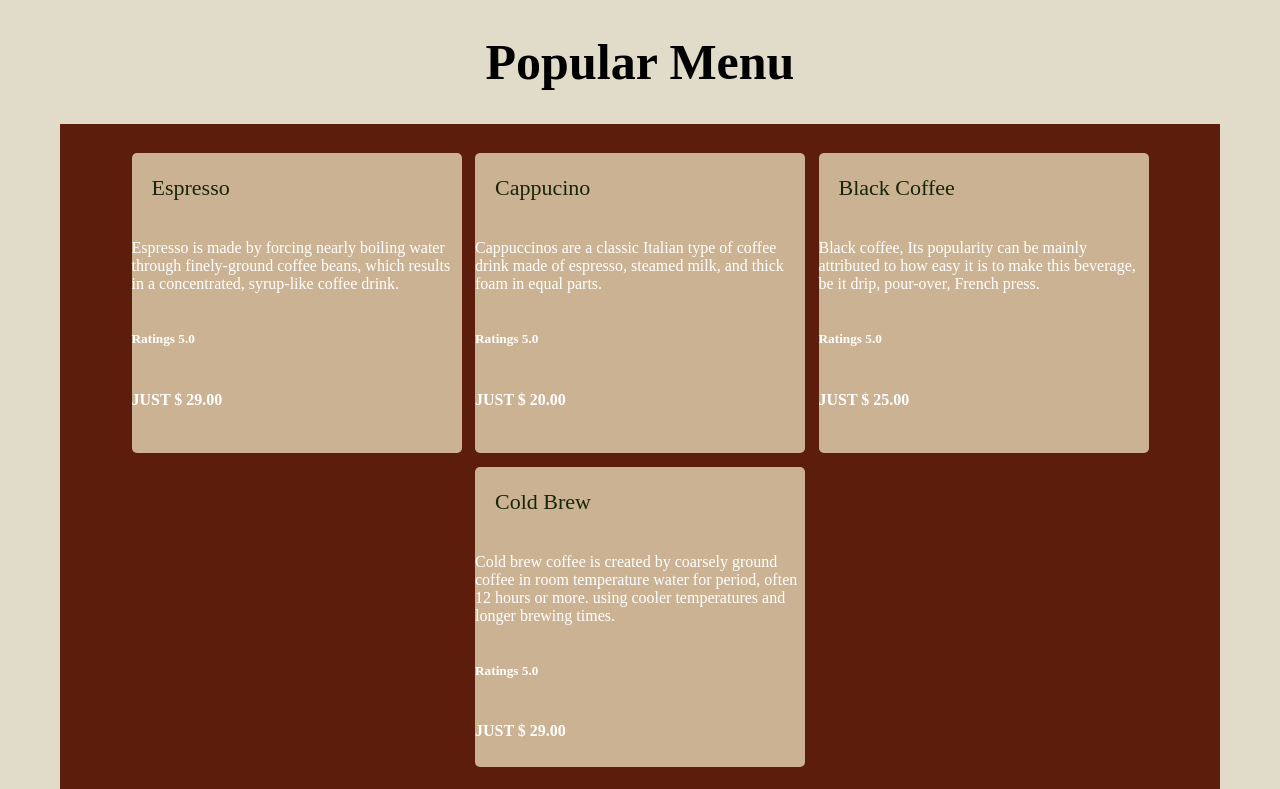
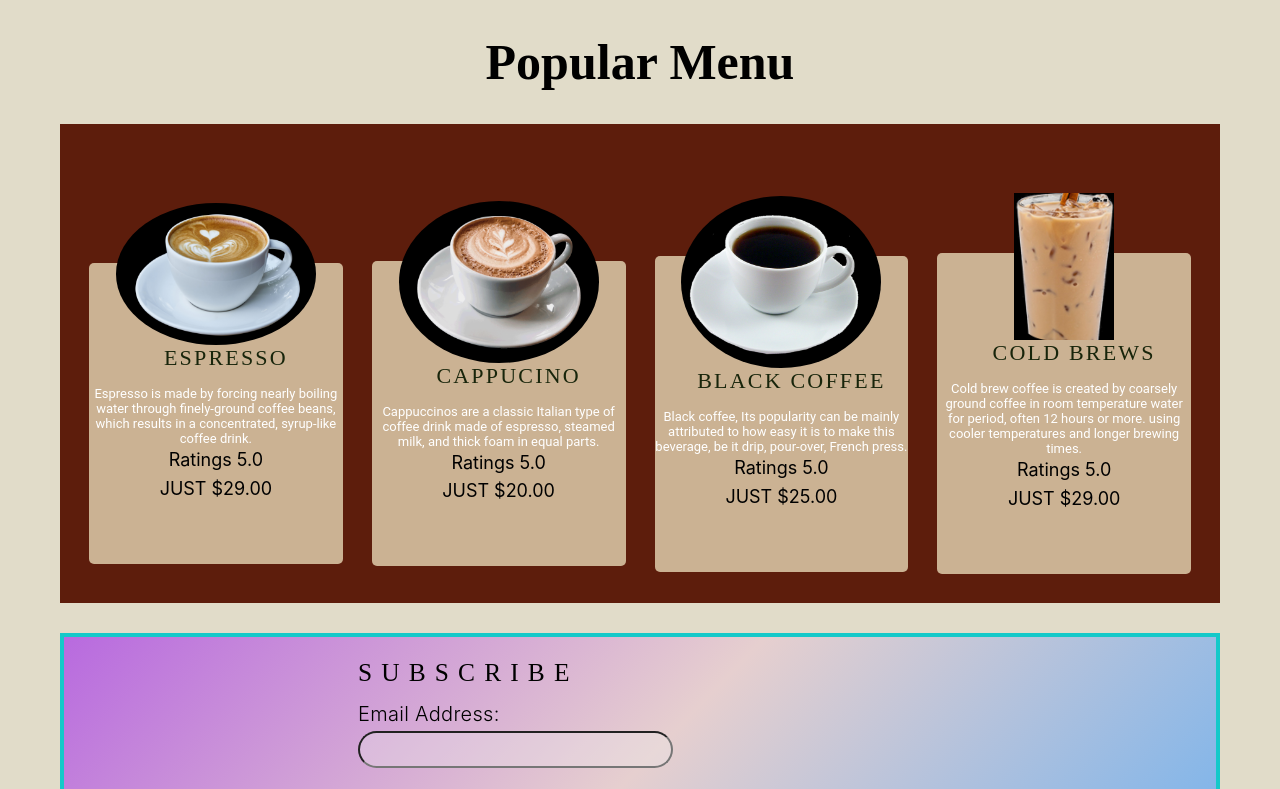
Before and after one commit to ravipatel0113/IS601-Team-A-Final-Project, a Next.js app: page / in a window 1280 px wide. Shown: the part 1251-2040 px from the top of the page. Built offline with nearby package versions, Linux system fonts and the light colour scheme.

Commit message:
Update Popular Menu

```diff
--- a/pages/index.js
+++ b/pages/index.js
@@ -3,6 +3,7 @@ import Head from 'next/head';
 import Image from 'next/image';
 import mainStyles from '../styles/main.module.css';
 import Script from 'next/script';
+import menuStyles from '../styles/menu.module.css';
 // import Image from 'react-native';
 
 import React from 'react';
@@ -52,48 +53,169 @@ export default function Home() {
           </div>
         </section>
 
-        <h1 className= {mainStyles.h1Pop}>Popular Menu</h1>
-        <section className= {mainStyles.PopSection}>
-          <div className= {mainStyles.PopMenu}>
-          {/* <img className= {mainStyles.MenuImage} src='/images/Espresso.png'></img> */}
-            <div className= {mainStyles.MenuItems}>
+        {/* <!-- Testimonial Section --> */}
+        {/* <section className={mainStyles.testimonialsection}>
+            <div className={mainStyles.testimonialsheader}>
 
-                <h3 className= {mainStyles.CoffeeTitle}>Espresso</h3>
-                <p>Espresso is made by forcing nearly boiling water through finely-ground coffee beans, which results in a concentrated, syrup-like coffee drink.</p>
+                <h2>Testimonial</h2>
 
-                <h5>Ratings 5.0</h5>
+                <h1>Read What Others Have to Say</h1>
 
-                <h4>JUST $ 29.00</h4>
             </div>
+        </section>
 
-            <div className= {mainStyles.MenuItems}>
-                <h3 className= {mainStyles.CoffeeTitle}>Cappucino</h3>
-                <p>Cappuccinos are a classic Italian type of coffee drink made of espresso, steamed milk, and thick foam in equal parts.</p>
+        <section className={mainStyles.testimonialcards}>
+            <section className={mainStyles.testimonial}>
+                <div>
+                    <div className={mainStyles.personimage}>
 
-                <h5>Ratings 5.0</h5>
+                        <img src="images/Espresso.png" />
 
-                <h4>JUST $ 20.00</h4>
-            </div>
+                        <div className={mainStyles.personname}>
+                            olivia cole
+                        </div>
 
-            <div className= {mainStyles.MenuItems}>
-                <h3 className= {mainStyles.CoffeeTitle}>Black Coffee</h3>
-                <p>Black coffee, Its popularity can be mainly attributed to how easy it is to make this beverage, be it drip, pour-over, French press.</p>
+                        <div className={mainStyles.personcomment}>
+                            Lorem ipsum dolor sit amet, consectetur adipiscing elit. Nunc ullamcorper scelerisque mi, in malesuada felis malesuada vel.
+                        </div>
 
-                <h5>Ratings 5.0</h5>
+                    </div>
+                </div>
+            </section>
 
-                <h4>JUST $ 25.00</h4>
-            </div>
+            <section className={mainStyles.testimonial}>
+                <div>
+                    <div className={mainStyles.personimage}>
+                        <img src="images/Cappucino.png" />
 
-            <div className= {mainStyles.MenuItems}>
-                <h3 className= {mainStyles.CoffeeTitle}>Cold Brew</h3>
-                <p>Cold brew coffee is created by   coarsely ground coffee in room temperature water for period, often 12 hours or more. using cooler temperatures and longer brewing times.</p>
+                        <div className={mainStyles.personname}>
+                            evan White
+                        </div>
 
-                <h5>Ratings 5.0</h5>
+                        <div className={mainStyles.personcomment}>
+                            Lorem ipsum dolor sit amet, consectetur adipiscing elit. Nunc ullamcorper scelerisque mi, in malesuada felis malesuada vel.
+                        </div>
 
-                <h4>JUST $ 29.00</h4>
-            </div>
+                    </div>
+                </div>
+            </section>
 
-          </div>
+            <section className={mainStyles.testimonial}>
+                <div>
+                    <div className={mainStyles.personimage}>
+                        <img src="images/Black_Coffee.png" />
+
+                        <div className={mainStyles.personname}>
+                            Jessica Page
+                        </div>
+
+                        <div className={mainStyles.personcomment}>
+                            Lorem ipsum dolor sit amet, consectetur adipiscing elit. Nunc ullamcorper scelerisque mi, in malesuada felis malesuada vel.
+                        </div>
+
+                    </div>
+                </div>
+            </section>
+        </section> */}
+
+        <h1 className= {menuStyles.h1Pop}>Popular Menu</h1>
+        <section className= {menuStyles.PopSection}>
+          <section className={menuStyles.popcards}>
+              <div className={menuStyles.MenuContain}>
+                <div className={menuStyles.ImagePart}>
+                    <img className={menuStyles.coffeImage} src="images/Espresso.png" />
+
+                    <div className={menuStyles.coffeeName}>
+                          Espresso
+                    </div>
+
+                    <div className={menuStyles.coffeeDesc}>
+                      Espresso is made by forcing nearly boiling water through finely-ground coffee beans, which results in a concentrated, syrup-like coffee drink.
+                    </div>
+
+                    <div className={menuStyles.rating}>
+                        Ratings 5.0
+                    </div>
+
+                    <div className={menuStyles.price}>
+                        JUST $29.00
+                    </div>
+                </div>
+              </div>
+          </section>
+
+          <section className={menuStyles.popcards}>
+              <div className={menuStyles.MenuContain}>
+                <div className={menuStyles.ImagePart}>
+                    <img className={menuStyles.coffeImage} src="images/Cappucino.png" />
+
+                    <div className={menuStyles.coffeeName}>
+                          Cappucino
+                    </div>
+
+                    <div className={menuStyles.coffeeDesc}>
+                        Cappuccinos are a classic Italian type of coffee drink made of espresso, steamed milk, and thick foam in equal parts.
+                    </div>
+
+                    <div className={menuStyles.rating}>
+                        Ratings 5.0
+                    </div>
+
+                    <div className={menuStyles.price}>
+                        JUST $20.00
+                    </div>
+                </div>
+              </div>
+          </section>
+
+          <section className={menuStyles.popcards}>
+              <div className={menuStyles.MenuContain}>
+                <div className={menuStyles.ImagePart}>
+                    <img className={menuStyles.coffeImage} src="images/Black_Coffee.png" />
+
+                    <div className={menuStyles.coffeeName}>
+                          Black Coffee
+                    </div>
+
+                    <div className={menuStyles.coffeeDesc}>
+                        Black coffee, Its popularity can be mainly attributed to how easy it is to make this beverage, be it drip, pour-over, French press.
+                    </div>
+
+                    <div className={menuStyles.rating}>
+                        Ratings 5.0
+                    </div>
+
+                    <div className={menuStyles.price}>
+                        JUST $25.00
+                    </div>
+                </div>
+              </div>
+          </section>
+
+          <section className={menuStyles.popcards}>
+              <div className={menuStyles.MenuContain}>
+                <div className={menuStyles.ImagePart}>
+                    <img className={menuStyles.coffeImagecold} src="images/Cold_brew.png" />
+
+                    <div className={menuStyles.coffeeName}>
+                          Cold Brews
+                    </div>
+
+                    <div className={menuStyles.coffeeDesc}>
+                        Cold brew coffee is created by   coarsely ground coffee in room temperature water for period, often 12 hours or more. using cooler temperatures and longer brewing times.
+                    </div>
+
+                    <div className={menuStyles.rating}>
+                        Ratings 5.0
+                    </div>
+
+                    <div className={menuStyles.price}>
+                        JUST $29.00
+                    </div>
+                </div>
+              </div>
+          </section>
+
         </section>
         <section className={mainStyles.subscribeSection}>
           <div id="mc_embed_shell">
--- a/styles/main.module.css
+++ b/styles/main.module.css
@@ -219,83 +219,6 @@
     line-height: normal;
 }
 
-/* Popular Menu Section */
-
-.PopSection {
-    margin-top: 30px;
-    background: #5D1D0C;
-    display: flex;
-    flex-direction: column;
-    align-items: center;
-    justify-content: center;
-    padding: 29px;
-}
-
-.h1Pop {
-    display: flex;
-    justify-content: center;
-    color: #000;
-    font-family: Poppins;
-    font-size: 50px;
-    font-style: normal;
-    font-weight: 600;
-    line-height: normal;
-}
-
-.PopMenu {
-
-    /* Apply Grid layout */
-    display: inline-flex;
-    /* Create as many columns as fit into the container */
-    gap: calc(.5 * 1.5rem);
-    /* Add space below the list */
-    align-items: center;
-    justify-content: center;
-    /* align-content: center; */
-    /* justify-items: center; */
-    flex-wrap: wrap;
-    /* width: 1440px;
-    height: 715px; */
-}
-
-.MenuItems {
-    color: #FFF;
-    font-family: Poppins;
-    font-size: 16px;
-    font-style: normal;
-    font-weight: 400;
-    line-height: normal;
-    display: flex;
-    align-content: center;
-    flex-wrap: wrap;
-    flex-direction: column;
-    border-radius: 5px;
-    background: #CBB293;
-    width: 330px;
-    height: 300px;
-    flex-shrink: 0;
-    /* margin: 10px; */
-}
-
-.MenuImage {
-    display: flex;
-    align-items: center;
-    flex-direction: column;
-    position: relative;
-    top: -60px;
-}
-
-.CoffeeTitle {
-    color: #18250B;
-    text-align: left;
-    margin-left: 20px;
-    font-family: Poppins;
-    font-size: 22px;
-    font-style: normal;
-    font-weight: 400;
-    line-height: normal;
-}
-
 /*  */
 
 .bio{
--- /dev/null
+++ b/styles/menu.module.css
@@ -0,0 +1,127 @@
+/* Popular Menu Section */
+
+.PopSection {
+    margin-top: 30px;
+    background: #5D1D0C;
+    display: flex;
+    flex-direction: row;
+    align-items: center;
+    justify-content: center;
+    padding: 29px;
+    gap: 29px;
+}
+
+
+.h1Pop {
+    display: flex;
+    justify-content: center;
+    color: #000;
+    font-family: Poppins;
+    font-size: 50px;
+    font-style: normal;
+    font-weight: 600;
+    line-height: normal;
+}
+
+.popcards {
+    margin-top: 100px;
+    border-radius: 29px;
+    width: 345px;
+    /* background: #141450; */
+}
+
+.coffeeName {
+    /* color: #FFF; */
+    /* person-name */
+    /* margin-top: 30px; */
+    /* font-family: Roboto; */
+    font-size: 15px;
+    font-style: normal;
+    font-weight: 700;
+    line-height: 27.5px;
+    letter-spacing: 2.2px;
+    text-align: center;
+    text-transform: uppercase;
+    margin-bottom: 15px;
+}
+
+/* /* .PopMenu { */
+
+    /* Apply Grid layout */
+    /* display: inline-flex; */
+    /* Create as many columns as fit into the container */
+    /* gap: calc(.5 * 1.5rem); */
+    /* Add space below the list */
+    /* align-items: center; */
+    /* justify-content: center; */
+    /* align-content: center; */
+    /* justify-items: center; */
+    /* flex-wrap: wrap; */
+    /* width: 1440px;
+    height: 715px; */
+/* } */
+
+.CoffeeTitle {
+
+    font-family: Poppins;
+    font-size: 22px;
+    font-style: normal;
+    font-weight: 400;
+    line-height: normal;
+}
+.coffeeName {
+    color: #18250B;
+    font-family: Poppins;
+    text-align: left;
+    margin-left: 20px;
+    font-size: 22px;
+    font-style: normal;
+    font-weight: 400;
+    line-height: normal;
+    letter-spacing: 2.2px;
+    text-align: center;
+    text-transform: uppercase;
+    margin-bottom: 15px;
+}
+
+.coffeeDesc {
+    color: #FFF;
+    text-align: center;
+    font-family: Roboto;
+    font-size: 13px;
+    font-style: normal;
+    font-weight: 400;
+    line-height: normal;
+}
+
+.ImagePart {
+    display: flex;
+    align-items: center;
+    flex-direction: column;
+    position: relative;
+    top: -60px;
+}
+
+.coffeImage {
+    display: flex;
+    /* width: 463px; */
+    align-items: center;
+    flex-shrink: 0;
+    max-width: 200px;
+    border-radius: 100%;
+}
+
+.coffeImagecold {
+    display: flex;
+    /* width: 463px; */
+    align-items: center;
+    flex-shrink: 0;
+    max-width: 100px;
+    /* border-radius: 100%; */
+}
+
+.MenuContain {
+    background: #CBB293;
+    border-radius: 5px;
+
+}
```
